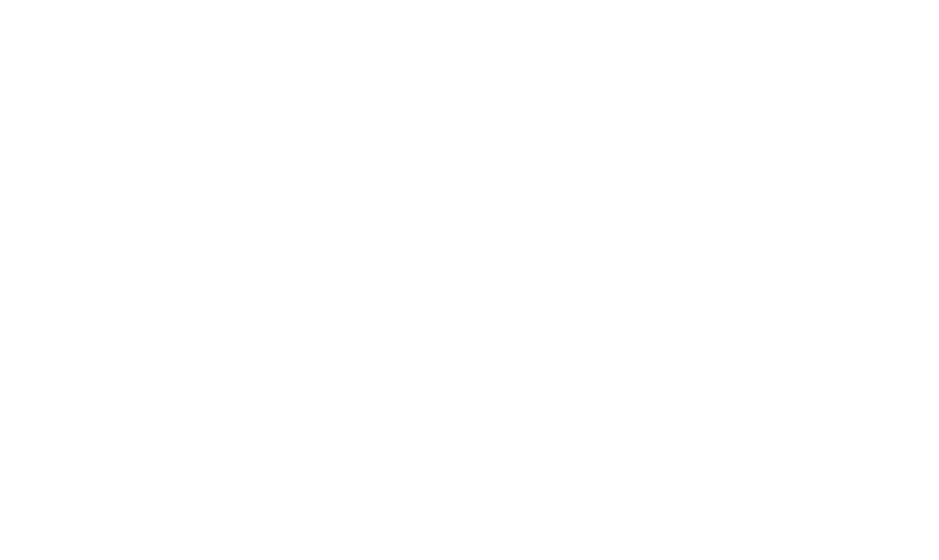
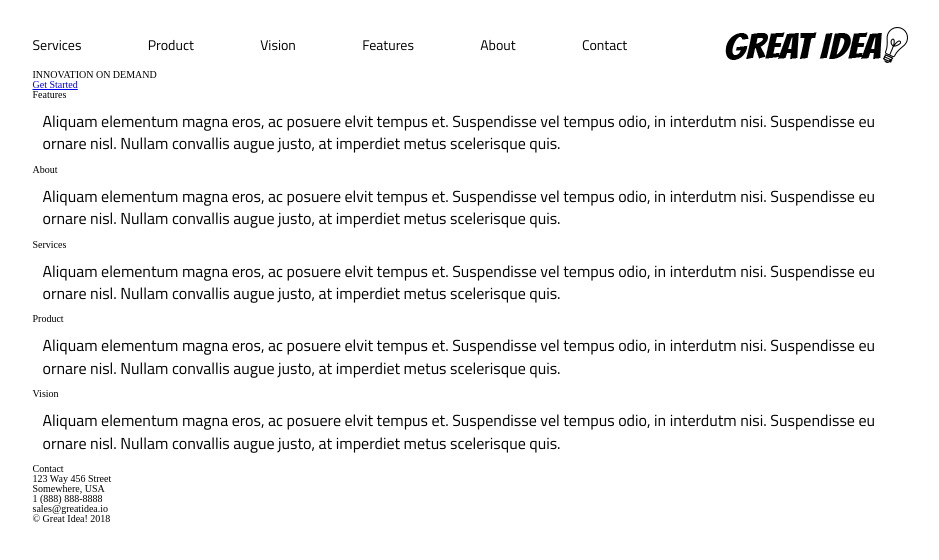
Before and after one commit to joepounddev/User-Interface, a plain HTML site: page index.html in a window 1280 px wide. Shown: the whole page, without its empty margins (170-1109 px from the left). Drawn offline with Linux system fonts and the light colour scheme.

Commit message:
Added styling for top nav

```diff
--- a/css/index.css
+++ b/css/index.css
@@ -1,2 +1,73 @@
 @import 'reset.css';
 @import 'variables.css';
+
+/* Global styles */
+
+html {
+    font-size: 62.5%;
+}
+
+p {
+    font-family: var(--body-font-family);
+    font-size: 1.6rem;
+    line-height: 1.4;
+    padding: 10px;
+}
+
+img {
+    max-width: 100%;
+    border-radius: 10px;
+}
+
+* {
+    box-sizing: border-box;
+}
+
+/* Heading tag elements  with this class are used inside some semantic elements
+   to prevent the HTML5 outline from showing an "Untitled Section" */
+.outliner-aid {
+    display: none;
+}
+
+.page-container {
+    width: 90%;
+    max-width: 875px;
+    margin: 20px auto;
+}
+
+/* Top nav styles */
+
+.top-nav {
+    position: relative;
+}
+
+.top-nav > * {
+    height: 50px;
+}
+
+.top-nav__menu {
+    display: inline-block;
+}
+
+.top-nav__menu__item {
+    display: inline-block;
+    font-family: var(--body-font-family);
+    font-size: 1.4rem;
+    padding: 18px 0;
+    margin-right: 63.75px;
+}
+
+.top-nav__menu__item > a {
+    color: black;
+    text-decoration: none;
+}
+
+.top-nav__logo {
+    position: absolute;
+    top: 7px;
+    right: 0;
+    display: inline-block;
+    width: 183px;
+    height: 36px;
+    background-image: url("../images/top-nav/logo.png");
+}
--- a/css/variables.css
+++ b/css/variables.css
@@ -1,5 +1,7 @@
 :root {
-
+    /* Global font assignments */
+    --body-font-family: "Titillium Web";
+    --heading-font-family: "Bangers";
 
     /* Color values */
 
--- a/index.html
+++ b/index.html
@@ -0,0 +1,75 @@
+<!DOCTYPE html>
+<html>
+    <head>
+        <title>Home - Great Idea</title>
+        <meta charset="utf-8">
+        <meta name="viewport" content="width=device-width, initial-scale=1">
+        <link href="https://fonts.googleapis.com/css?family=Bangers%7CTitillium+Web" rel="stylesheet">
+        <link href="css/index.css" rel="stylesheet">
+    </head>
+    <body>
+        <div class="page-container">
+            <nav class="top-nav">
+                <h2 class="outliner-aid">Page Navigation</h2>
+                <ul class="top-nav__menu">
+                    <li class="top-nav__menu__item"><a href="#">Services</a></li>
+                    <li class="top-nav__menu__item"><a href="#">Product</a></li>
+                    <li class="top-nav__menu__item"><a href="#">Vision</a></li>
+                    <li class="top-nav__menu__item"><a href="#">Features</a></li>
+                    <li class="top-nav__menu__item"><a href="#">About</a></li>
+                    <li class="top-nav__menu__item"><a href="#">Contact</a></li>
+                </ul>
+                <a class="top-nav__logo"></a>
+            </nav>
+            <main class="home">
+                <h1 class="outliner-aid">Great Idea - Home</h1>
+                <header class="home__intro">
+                    <div class="home__intro__content">
+                        <div class="home__intro__content__slogan">INNOVATION ON DEMAND</div>
+                        <div class="home__intro__content__get-started-btn"><a href="#">Get Started</a></div>
+                    </div>
+                    <div class="home__intro__image"></div>
+                </header>
+                <section class="home__overviews">
+                    <h2 class="outliner-aid">Page Overviews</h2>
+                    <div class="home__overviews__2-col-block">
+                        <article class="home__overviews__2-col-block__item">
+                            <h3 class="home__overviews__2-col-block__item__heading">Features</h3>
+                            <p class="home__overviews__2-col-block__item__desc">Aliquam elementum magna eros, ac posuere elvit tempus et. Suspendisse vel tempus odio, in interdutm nisi. Suspendisse eu ornare nisl. Nullam convallis augue justo, at imperdiet metus scelerisque quis.</p>
+                        </article>
+                        <article class="home__overviews__2-col-block__item">
+                            <h3 class="home__overviews__2-col-block__item__heading">About</h3>
+                            <p class="home__overviews__2-col-block__item__desc">Aliquam elementum magna eros, ac posuere elvit tempus et. Suspendisse vel tempus odio, in interdutm nisi. Suspendisse eu ornare nisl. Nullam convallis augue justo, at imperdiet metus scelerisque quis.</p>
+                        </article>
+                    </div>
+                    <div class="home__overviews__banner"></div>
+                    <div class="home__overviews__3-col-block">
+                            <article class="home__overviews__3-col-block__item">
+                                <h3 class="home__overviews__3-col-block__item__heading">Services</h3>
+                                <p class="home__overviews__3-col-block__item__desc">Aliquam elementum magna eros, ac posuere elvit tempus et. Suspendisse vel tempus odio, in interdutm nisi. Suspendisse eu ornare nisl. Nullam convallis augue justo, at imperdiet metus scelerisque quis.</p>
+                            </article>
+                            <article class="home__overviews__3-col-block__item">
+                                <h3 class="home__overviews__3-col-block__item__heading">Product</h3>
+                                <p class="home__overviews__3-col-block__item__desc">Aliquam elementum magna eros, ac posuere elvit tempus et. Suspendisse vel tempus odio, in interdutm nisi. Suspendisse eu ornare nisl. Nullam convallis augue justo, at imperdiet metus scelerisque quis.</p>
+                            </article>
+                            <article class="home__overviews__3-col-block__item">
+                                <h3 class="home__overviews__3-col-block__item__heading">Vision</h3>
+                                <p class="home__overviews__3-col-block__item__desc">Aliquam elementum magna eros, ac posuere elvit tempus et. Suspendisse vel tempus odio, in interdutm nisi. Suspendisse eu ornare nisl. Nullam convallis augue justo, at imperdiet metus scelerisque quis.</p>
+                            </article>
+                    </div>
+                </section>
+                <section class="home__contact">
+                    <h2 class="home__contact__heading">Contact</h2>
+                    <address class="home__contact__details">
+                        <div class="home__contact__details__address">123 Way 456 Street<br>Somewhere, USA</div>
+                        <div class="home__contact__details__phone">1 (888) 888-8888</div>
+                        <div class="home__contact__details__email">sales@greatidea.io</div>
+                    </address>
+                </section>
+                <footer class="footer">
+                    <div class="footer__copyright">&copy; Great Idea! 2018</div>
+                </footer>
+            </main>
+        </div>
+    </body>
+</html>
```
Also changed, not shown: images/home/header-img.png (renamed from images/header-img.png), images/home/mid-page-accent.jpg (renamed from images/mid-page-accent.jpg), images/top-nav/logo.png (renamed from images/logo.png).
